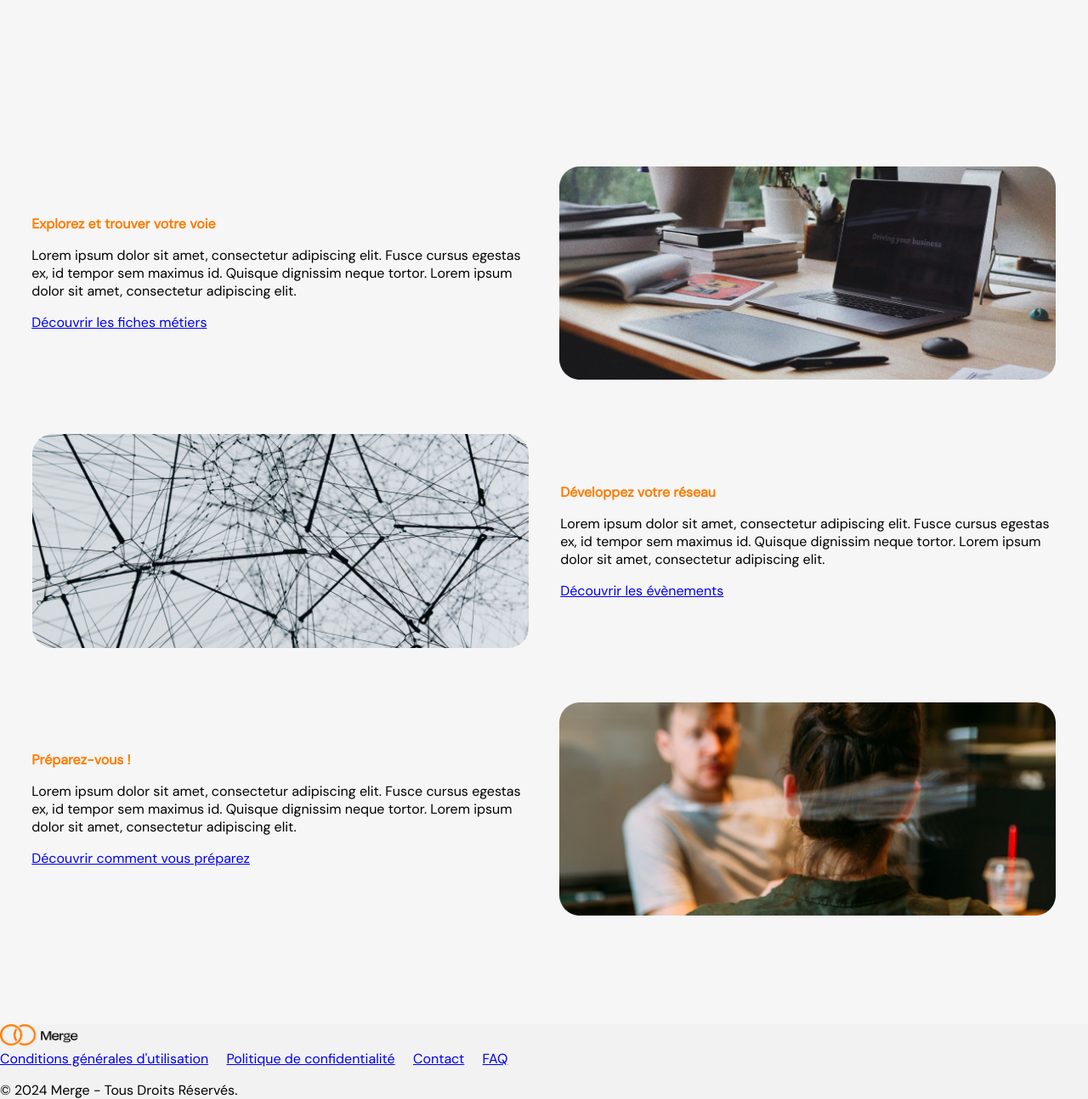
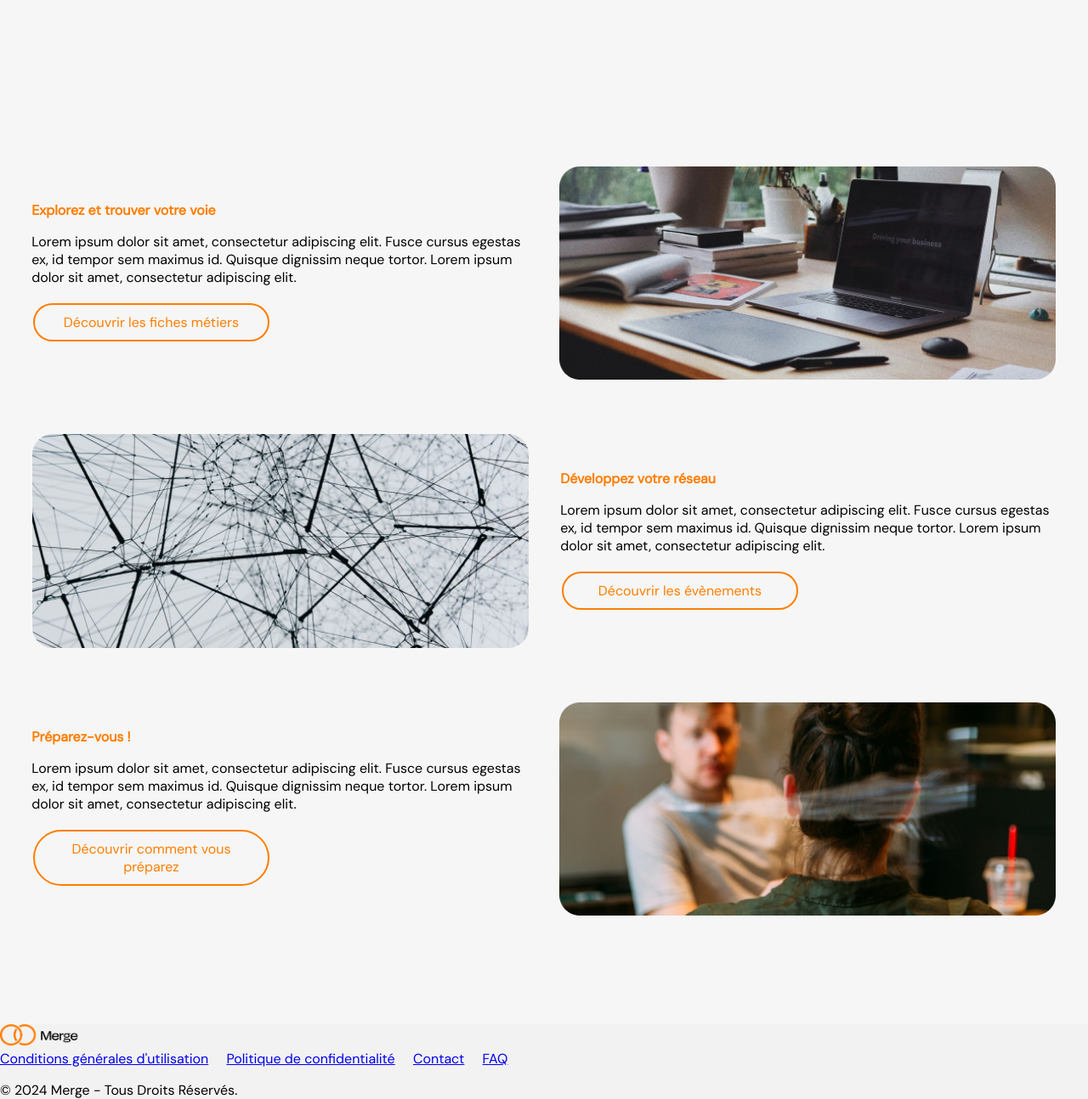
Before and after one commit to RobinNoiret/CESI_CPIA2_WEB-MERGE_WEBSITE, a PHP site: page / in a window 1280 px wide. Shown: the part 1211-2505 px from the top of the page at 85% size. Run offline with PHP 8.4, Linux system fonts and the light colour scheme.

Commit message:
Ajout des CTA de la Home page
Ajout de quelques légères animations pour rendre le site vivant ! Léger zoom sur :
- CTA (boutons)
- images des domaines

```diff
--- a/SITE/CSS/style.css
+++ b/SITE/CSS/style.css
@@ -33,6 +33,62 @@ body
 {
 	background-color: var(--blanc-fixe);
     margin: 0px;
+}
+
+.CTA_important /* A perfectionner pour dégrader*/
+{
+    background-color: white;
+    border-width: 3px;
+    border-style: solid;
+
+    border-image: linear-gradient(to right, var(--gradient-color1), var(--gradient-color2), var(--gradient-color3));
+    border-image-slice: 1;
+
+    border-radius: 50em;
+    border-image-repeat: stretch;
+
+    color: var(--noir-fixe);
+    padding: 15px 32px;
+    width:max-content;
+    text-align: center;
+    text-decoration: none;
+    display: inline-block;
+    font-size: 16px;
+    margin: 4px 2px;
+    transition: transform 0.3s ease-in-out;
+}
+
+.CTA_important:hover
+{
+    transform: scale(1.1); /* Augmentez la valeur selon votre préférence */
+}
+
+.CTA_secondaire
+{
+
+    background-color: var(--blanc-fixe);
+    border-width: 2px;
+    border-style: solid;
+
+    border-color: var(--orange-action);
+    border-image-slice: 1;
+
+    border-radius: 50em;
+
+    color: var(--orange-action);
+    padding: 10px 20px;
+    width: 40%;
+    text-align: center;
+    text-decoration: none;
+    display: inline-block;
+    font-size: 16px;
+    margin: 4px 2px;
+    transition: transform 0.3s ease-in-out;
+}
+
+.CTA_secondaire:hover
+{
+    transform: scale(1.05); /* Augmentez la valeur selon votre préférence */
 }
 
 
@@ -156,10 +212,18 @@ nav a:hover
     justify-content: center;
 }
 
-.domain-pictures {
+.domain-pictures
+{
     width: 15vw;
     height: 15vw;
     border-radius: 7.5vw;
+    transition: transform 0.5s ease-in-out;
+
+}
+
+.domain-pictures:hover
+{
+    transform: scale(1.1); /* Augmentez la valeur selon votre préférence */
 
 }
 
--- a/SITE/index.html
+++ b/SITE/index.html
@@ -92,7 +92,7 @@
                         Quisque dignissim neque tortor. Lorem ipsum dolor sit amet, consectetur adipiscing elit.
                     </p>
 
-                    <a class="CTA" href="#">Découvrir les fiches métiers</a>
+                    <a class="CTA_secondaire" href="#">Découvrir les fiches métiers</a>
                 </div>
 
                 <img class="article-picture" src="Assets/Placeholder imageexplorez et trouver votre voie.png">
@@ -110,7 +110,7 @@
                         Quisque dignissim neque tortor. Lorem ipsum dolor sit amet, consectetur adipiscing elit.
                     </p>
 
-                    <a class="CTA" href="#">Découvrir les évènements</a>
+                    <a class="CTA_secondaire" href="#">Découvrir les évènements</a>
                 </div>
             </article>
 
@@ -123,7 +123,7 @@
                         Quisque dignissim neque tortor. Lorem ipsum dolor sit amet, consectetur adipiscing elit.
                     </p>
 
-                    <a class="CTA" href="#">Découvrir comment vous préparez</a>
+                    <a class="CTA_secondaire" href="#">Découvrir comment vous préparez</a>
                 </div>
 
                 <img class="article-picture" src="Assets/Placeholder imagepréparez vous.png">
```
